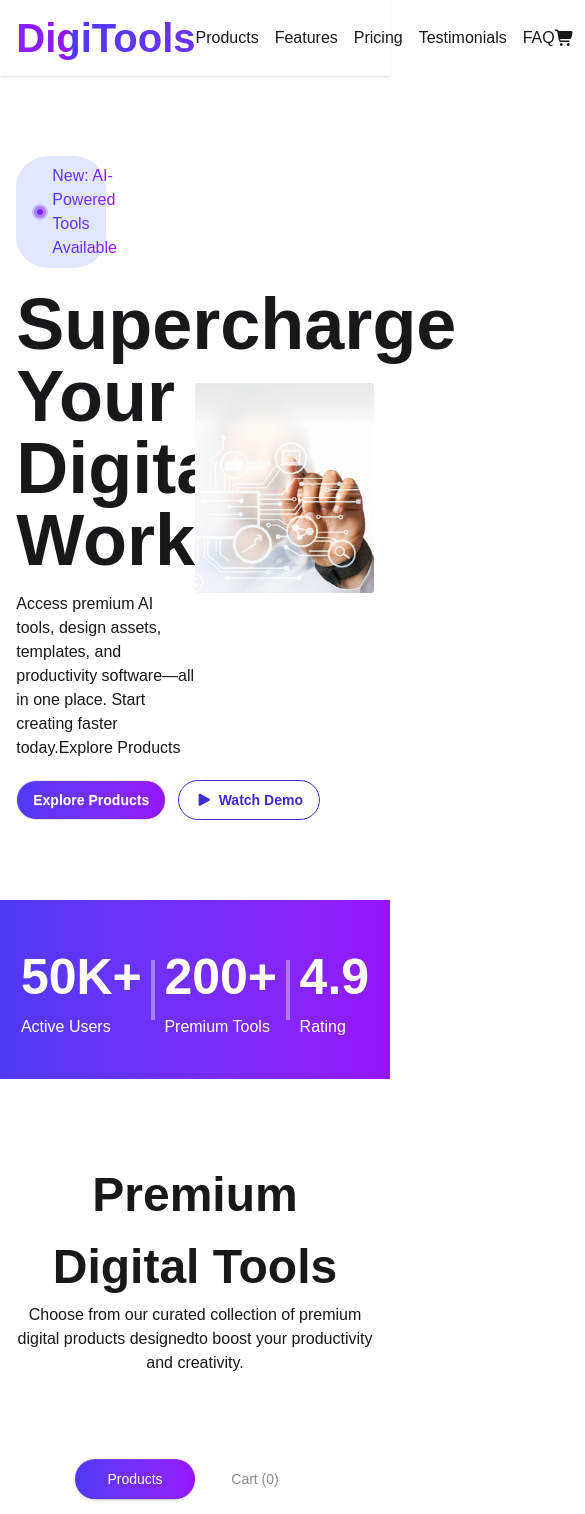
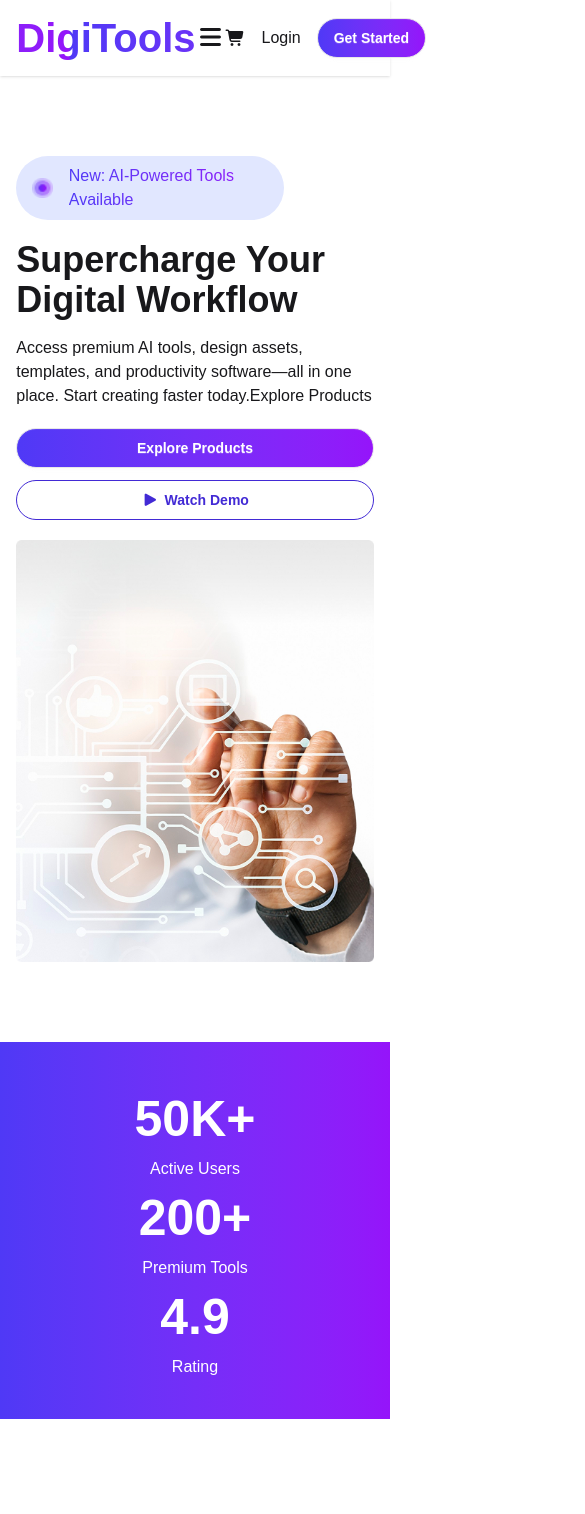
Before and after one commit to sheikh-alamin/Assignment_six, a React (Vite) app: page / in a window 390 px wide. Shown: the top 1514 px of the page, 585 px wide, since content can reach past the window. Built offline with nearby package versions, Linux system fonts and the light colour scheme; a web font is replaced by a local one.

Commit message:
responsive done

```diff
--- a/src/components/Count.jsx
+++ b/src/components/Count.jsx
@@ -3,18 +3,18 @@ import React from 'react';
 const Count = () => {
     return (
         <div className='bg-linear-to-r from-[#4F39F6] to-[#9514FA] py-10'>
-            <div className="flex justify-around items-center max-w-11/12 mx-auto">
-                <div className="count">
+            <div className="flex flex-col md:flex-row md:justify-around items-center max-w-11/12 mx-auto">
+                <div className="count text-center">
                     <h1 className='font-bold text-[50px] text-white'>50K+</h1>
                     <p className='text-white'>Active Users</p>
                 </div>
-                <div className='h-15 w-1 bg-[#ffffff60]'></div>
-                <div className="count">
+                <div className='md:h-15 md:w-1 bg-[#ffffff60]'></div>
+                <div className="count text-center">
                     <h1 className='font-bold text-[50px] text-white'>200+</h1>
                     <p className='text-white'>Premium Tools</p>
                 </div>
-                <div className='h-15 w-1 bg-[#ffffff60]'></div>
-                <div className="count">
+                <div className='md:h-15 md:w-1 bg-[#ffffff60]'></div>
+                <div className="count text-center">
                     <h1 className='font-bold text-[50px] text-white'>4.9</h1>
                     <p className='text-white'>Rating</p>
                 </div>
--- a/src/components/Footer.jsx
+++ b/src/components/Footer.jsx
@@ -3,7 +3,7 @@ import React from 'react';
 const Footer = () => {
     return (
         <div className='bg-[#101727] pt-20 pb-10'>
-            <div className='text-white grid grid-cols-5 gap-10 max-w-11/12 mx-auto'>
+            <div className='text-white grid sm:grid-cols-2 md:grid-cols-3 lg:grid-cols-5 gap-10 max-w-11/12 mx-auto'>
                 <div>
                     <h1 className="text-white font-bold text-[30px]">DigiTools</h1>
                     <p className='font-thin'>Premium digital tools for creators, professionals, and businesses. Work smarter with our suite of powerful tools.</p>
--- a/src/components/Hero.jsx
+++ b/src/components/Hero.jsx
@@ -3,22 +3,22 @@ import React from 'react';
 const hero = () => {
     return (
         <div>
-            <div className='flex justify-between items-center max-w-11/12 mx-auto py-20'>
-                <div className="hero_details w-1/2 space-y-5">
-                    <div className='flex gap-1 items-center bg-[#E1E7FF] py-2 px-4 w-1/2 rounded-4xl'>
+            <div className='flex flex-col gap-5 md:flex-row justify-between items-center max-w-11/12 mx-auto py-20'>
+                <div className="hero_details w-full md:w-1/2 space-y-5">
+                    <div className='flex gap-4 md:gap-1 items-center bg-[#E1E7FF] py-2 px-4 w-3/4 md:w-1/2 rounded-4xl'>
                         <img className='w-6' src="../../assets/Group 5.png" alt="" /> <h5 className='bg-clip-text text-transparent bg-linear-to-r from-[#4F39F6] to-[#9514FA]'>New: AI-Powered Tools Available</h5>
                     </div>
                     <div>
-                        <h1 className='font-bold text-7xl'>Supercharge Your Digital Workflow</h1>
+                        <h1 className='font-bold text-4xl md:text-7xl'>Supercharge Your Digital Workflow</h1>
                         <p className='mt-4'>Access premium AI tools, design assets, templates, and productivity software—all in one place. Start creating faster today.Explore Products</p>
                     </div>
-                    <div className='flex gap-3'>
+                    <div className='flex flex-col md:flex-row gap-3'>
                         <button className="btn bg-linear-to-r from-[#4F39F6] to-[#9514FA] text-white rounded-4xl">Explore Products</button>
                         <button className="btn btn-outline btn-primary rounded-4xl"><i className="fa-solid fa-play"></i> Watch Demo</button>
                     </div>
 
                 </div>
-                <div className="hero_photo w-1/2 flex justify-end">
+                <div className="hero_photo w-full md:w-1/2 flex justify-end">
                     <img src="../../assets/banner.png" alt="" />
                 </div>
             </div>
--- a/src/components/NavBar.jsx
+++ b/src/components/NavBar.jsx
@@ -7,7 +7,12 @@ const Navbar = () => {
         <div className="logo">
           <span className="skeleton skeleton-text bg-linear-to-r from-[#4F39F6] to-[#9514FA] font-bold text-[40px]">DigiTools</span>
         </div>
-        <div className="menubar">
+        <div className="md:hidden">
+          <button className="text-2xl">
+            <i className="fa-solid fa-bars"></i>
+          </button>
+        </div>
+        <div className="menubar hidden md:flex">
           <ul className="flex gap-4 cursor-pointer">
             <li>Products</li>
             <li>Features</li>
```
